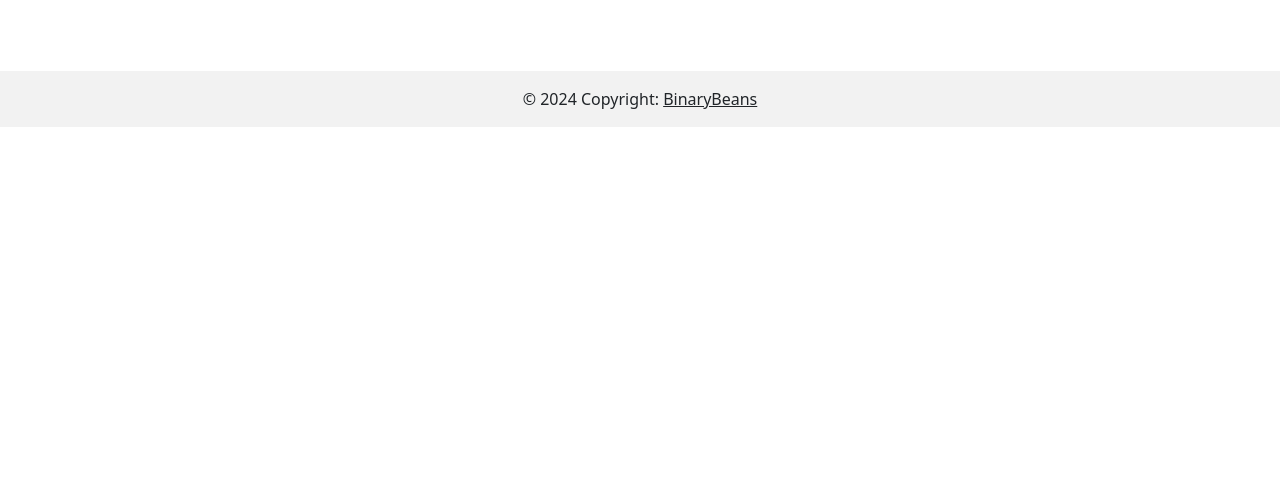
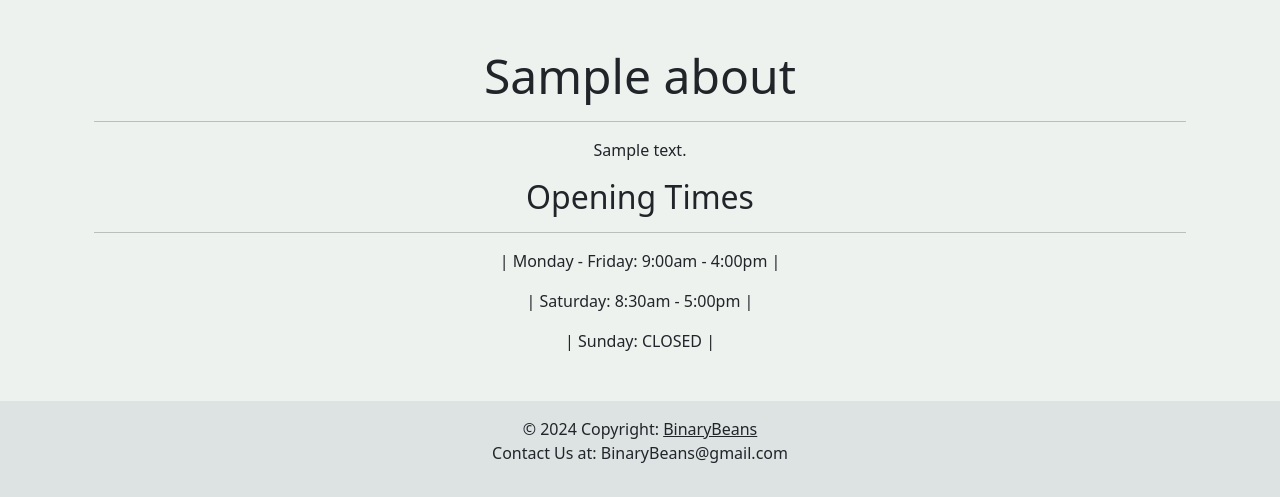
Before and after one commit to Willr-hawkins/binary-beans, a Django app: page / in a window 1280 px wide. Shown: the part 673-1170 px from the top of the page. Before the commit the page ends 800 px from the top, so only its background shows below. Run offline with Django 4.2, Linux system fonts and the light colour scheme; tables that the repository leaves empty hold one stand-in row (values such as "Sample post").

Commit message:
Update the format of the base template and about template

```diff
--- a/about/templates/about.html
+++ b/about/templates/about.html
@@ -2,20 +2,20 @@
 
 {% block content %}
 
-<div class="d-column-flex p-2 text-center col-12 col-md-8 col-lg-6 position-absolute top-50 start-50 translate-middle mb-1">
-    <div style="background-color: rgb(255, 255, 255, 0.75);">
-        <h2>{{ about.title }}</h2>
+<section class="container">
+    <h1 class="text-center display-5 mt-5">{{ about.title }}</h1>
+    <div class="text-center">
         <hr>
-        <p>{{ about.content }}</p>
+        <p>{{ about.content}}</p>
+    </div>
+    <h2 class="text-center display-7">Opening Times</h2>
+    <div class="text-center flex-column mb-5">
         <hr>
+        <p>| Monday - Friday: 9:00am - 4:00pm |</p>
+        <p>| Saturday: 8:30am - 5:00pm |</p>
+        <p>| Sunday: CLOSED |</p>
     </div>
-    <div style="background-color: rgb(255, 255, 255, 0.75);">
-        <h4>Opening Times</h3>
-        <hr>
-        <p>Monday - Friday: 9:00am - 4:00pm | Saturday: 8:30am - 5:00pm | Sunday: CLOSED</p>
-        <hr>
-    </div>
-</div>
+</section>
 
 
 {% endblock content %}
--- a/static/css/style.css
+++ b/static/css/style.css
@@ -1,17 +1,20 @@
-
+body {
+    background-color: rgb(237, 242, 239);
+}
 
 @media(max-width: 991px){
     .sidebar{
-        background-color: rgba(255, 255, 255);
+        background-color: rgba(237, 242, 239);
         backdrop-filter: blur(10px);
     }
 }
 
-
 .navbar {
-    background-color: rgba(255, 255, 255, 0.75);
+    background-color: rgba(237, 242, 239);;
     display: flex;
     justify-content: center;
+    position: fixed;
+
 }
 
 .navbar-brand {
@@ -36,3 +39,28 @@
     font-size: 100%;
     position: relative;
 }
+
+/* Header */
+
+header {
+    background: url("../images/coffee-shop.jpg");
+    background-size: cover;
+    background-position: center;
+    height: 600px;
+}
+
+header h1{
+    text-align: center;
+    margin-top: 200px;
+    color: rgb(237, 242, 239);
+}
+
+
+/* Footer */
+
+footer {
+    background-color: rgb(221, 226, 227);
+    width: 100%;
+    padding: 0;
+    margin: 0;
+}
--- a/templates/base.html
+++ b/templates/base.html
@@ -28,7 +28,7 @@
     <link rel="stylesheet" href="{% static 'css/style.css' %}">
 
 </head>
-<body class="vh-100 overflow-hidden">
+<body class="vh-100 overflow-scroll">
 
     <!-- NavBar -->
     <nav class="navbar navbar-expand-lg fixed-top">
@@ -67,22 +67,33 @@
       </div>
     </nav>
 
-    <main>
+    <!-- Hero section -->
+    <header class="p-4 mt-5 mb-0">
+       <div class="container-fluid">
+        <h1 class="display-5 fw-bold">Binary Beans</h1>
+      </div>
+    </header>
 
+    <section class="container">
       {% block content %}
       <!-- Content Goes here -->
       {% endblock content %}
+    </section>
 
-    </main>
 
-    <section class="fixed-bottom">
-      <footer class="text-center" style="background-color: rgba(255, 255, 255, 0.75);">
+    <section>
+      <footer class="text-center">
         <!-- Copyright -->
-        <div class="text-center p-3" style="background-color: rgba(0, 0, 0, 0.05);">
+        <div class="text-center p-3">
           © 2024 Copyright:
           <a class="text-body" href="#">BinaryBeans</a>
+          <!-- Copyright -->
+
+          <!-- Contact -->
+          <p>Contact Us at: BinaryBeans@gmail.com</p>
+          <!-- Contact -->
+
         </div>
-        <!-- Copyright -->
       </footer>
     </section>
 
```
